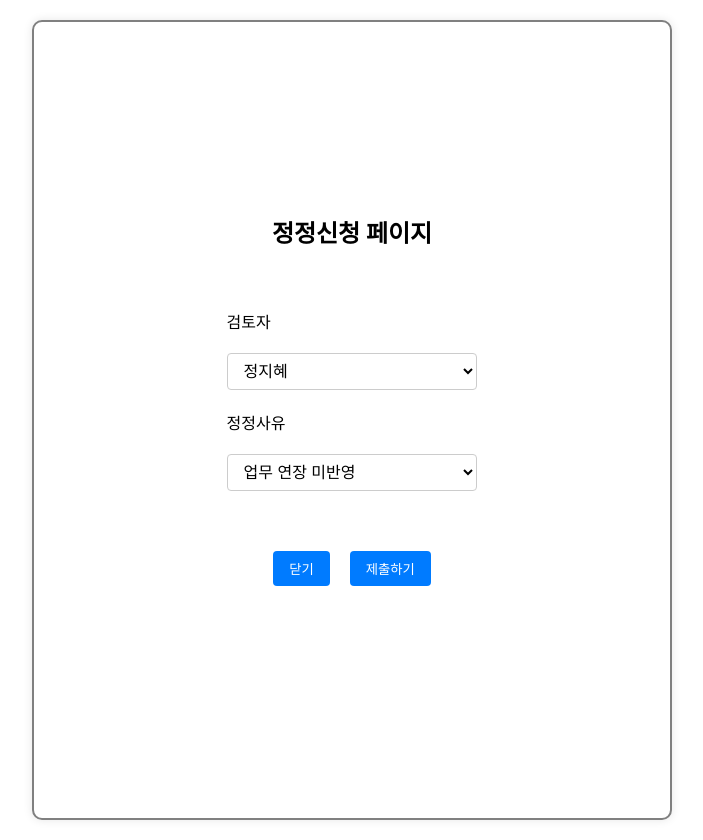
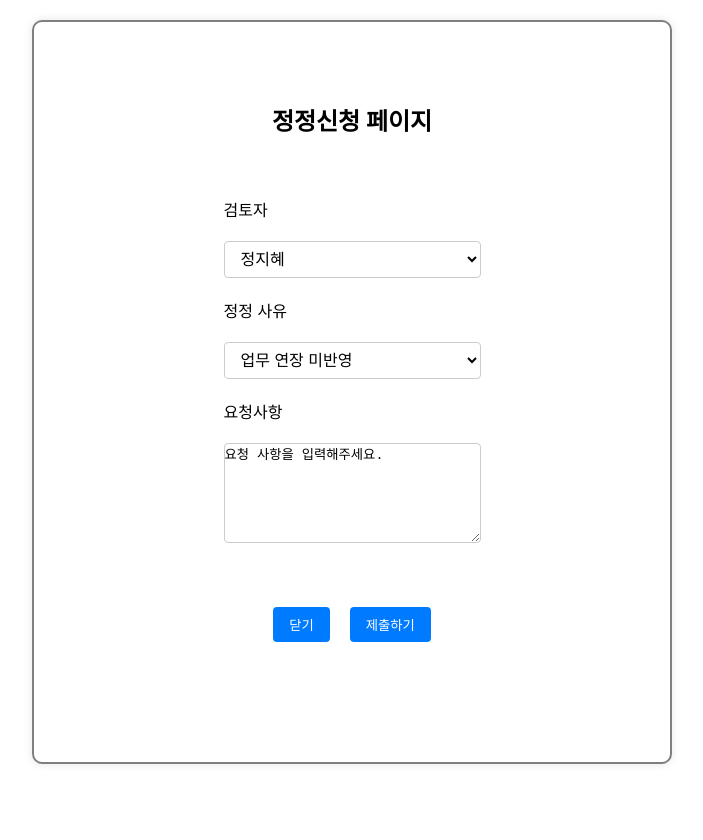
Before and after one commit to ohhhInFastcampus/toyproject2, a Next.js app: page /request in a window 1280 px wide. Shown: the whole page, without its empty margins (288-991 px from the left). After the commit the page ends 800 px from the top, so only its background shows below. Built offline with nearby package versions, Linux system fonts and the light colour scheme.

Commit message:
TP-17 #done #comment 정정신청 메모 컴포넌트 생성

```diff
--- a/src/app/request/page.tsx
+++ b/src/app/request/page.tsx
@@ -1,16 +1,17 @@
 "use client";
 import Button from "@/components/Button";
+import { useState } from "react";
 import styled from "styled-components";
+import Textarea from "../../components/Textarea";
 
 const StyledRequest = styled.div`
   width: 50%;
-  height: 50%;
   display: flex;
   flex-direction: column;
   justify-content: center;
   align-items: center;
-  min-height: 100vh;
   margin: 20px;
+  padding: 80px;
   gap: 60px;
   border: 2px solid gray;
   border-radius: 10px;
@@ -34,7 +35,6 @@ const StyledSelect = styled.select`
     border-color: #555;
   }
 `;
-
 const ButtonContainer = styled.div`
   display: flex;
   justify-content: center;
@@ -43,6 +43,8 @@ const ButtonContainer = styled.div`
 `;
 
 const RequestPage = () => {
+  const [text, setText] = useState("요청 사항을 입력해주세요.");
+
   return (
     <div style={{ display: "flex", justifyContent: "center" }}>
       <StyledRequest>
@@ -56,13 +58,16 @@ const RequestPage = () => {
             </StyledSelect>
           </div>
           <div>
-            <label htmlFor="reason">정정사유</label>
+            <label htmlFor="reason">정정 사유</label>
             <StyledSelect id="reason" name="reason">
               <option value="overtime">업무 연장 미반영</option>
               <option value="unpaid_leave">무급 휴가 사용 미반영</option>
               <option value="holiday_work">휴일 근무 미반영</option>
             </StyledSelect>
           </div>
+          <label htmlFor="memo">요청사항</label>
+          <br />
+          <Textarea text={text} setText={setText} />
           <ButtonContainer>
             <Button type="button">닫기</Button>
             <Button type="submit">제출하기</Button>
--- /dev/null
+++ b/src/components/Textarea.tsx
@@ -0,0 +1,27 @@
+import React from "react";
+import styled from "styled-components";
+
+const StyledTextarea = styled.textarea`
+  width: 100%;
+  height: 100px;
+  border: 1px solid #ccc;
+  border-radius: 4px;
+  margin: 20px 0;
+`;
+
+interface TextareaType {
+  text: string;
+  setText: (value: string) => void;
+}
+
+const Textarea = ({ text, setText }: TextareaType) => {
+  const handleChange = (e: React.ChangeEvent<HTMLTextAreaElement>) => {
+    setText(e.target.value);
+  };
+
+  return (
+    <StyledTextarea cols={30} rows={10} value={text} onChange={handleChange} />
+  );
+};
+
+export default Textarea;
```
